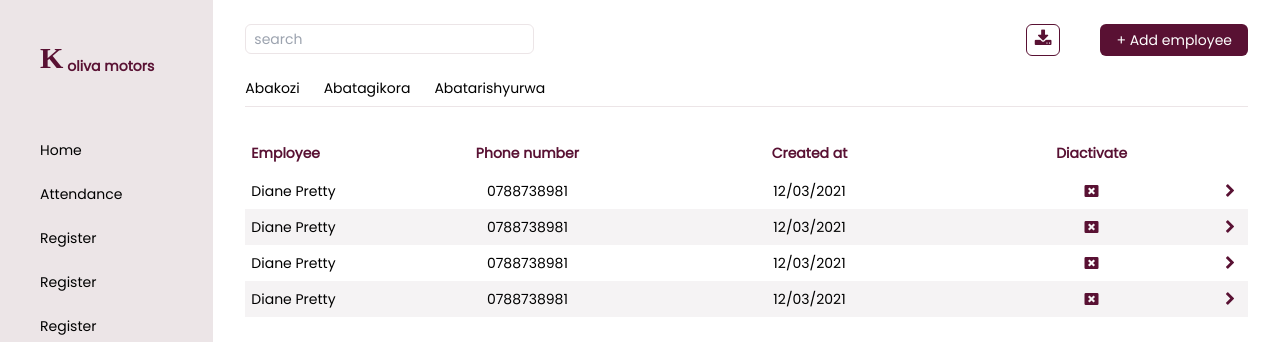
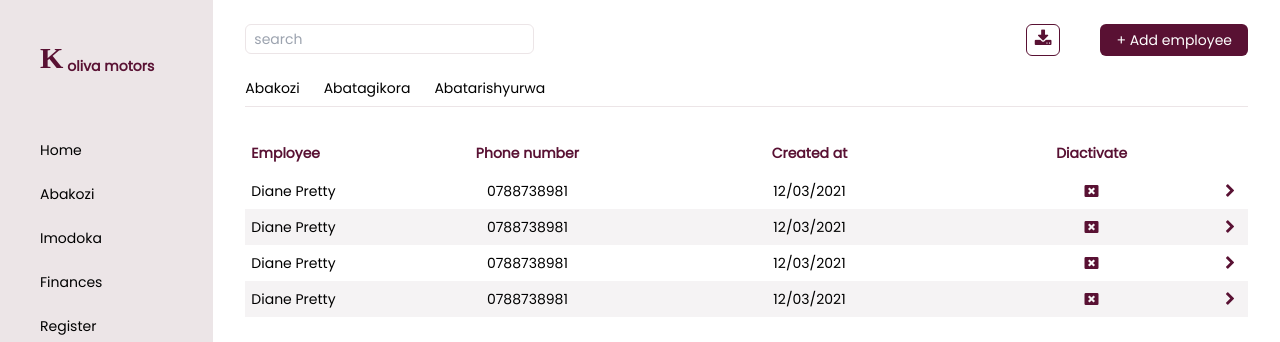
Before and after one commit to dianKoliva/kmFront, a React (Vite) app in the folder km/: page /employees in a window 1280 px wide. Shown: the top 342 px of the page. Built offline with nearby package versions, Linux system fonts and the light colour scheme; a web font is replaced by a local one.

Commit message:
new changes

```diff
--- a/km/src/components/nav/LefBar.jsx
+++ b/km/src/components/nav/LefBar.jsx
@@ -13,9 +13,9 @@ const LefBar = () => {
 <div className='mt-16 '>
     <ul>
         <li>Home</li>
-        <li className='pt-6'>  Attendance</li>
-        <li className='pt-6'>Register</li>
-        <li className='pt-6'>Register</li>
+        <li className='pt-6'>  Abakozi</li>
+        <li className='pt-6'>Imodoka</li>
+        <li className='pt-6'>Finances</li>
         <li className='pt-6'>Register</li>
     </ul>
 </div>
```
